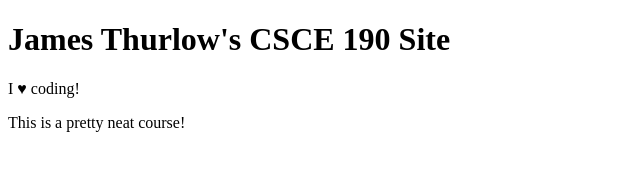
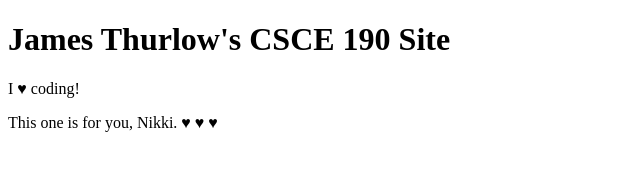
Before and after one commit to james-thurlow/james-thurlow.github.io, a plain HTML site: page index.html in a window 1280 px wide. Shown: the full height of the page, 0-640 px from the left. Drawn offline with Linux system fonts and the light colour scheme.

Commit message:
Add files via upload

```diff
--- a/index.html
+++ b/index.html
@@ -7,6 +7,6 @@
     <body>
     <H1>James Thurlow's CSCE 190 Site</H1>
     <p>I &hearts; coding!</p>
-    <p>This is a pretty neat course!</p>
+    <p>This one is for you, Nikki. &hearts; &hearts; &hearts; </p>
     </body>
 </html>
```
